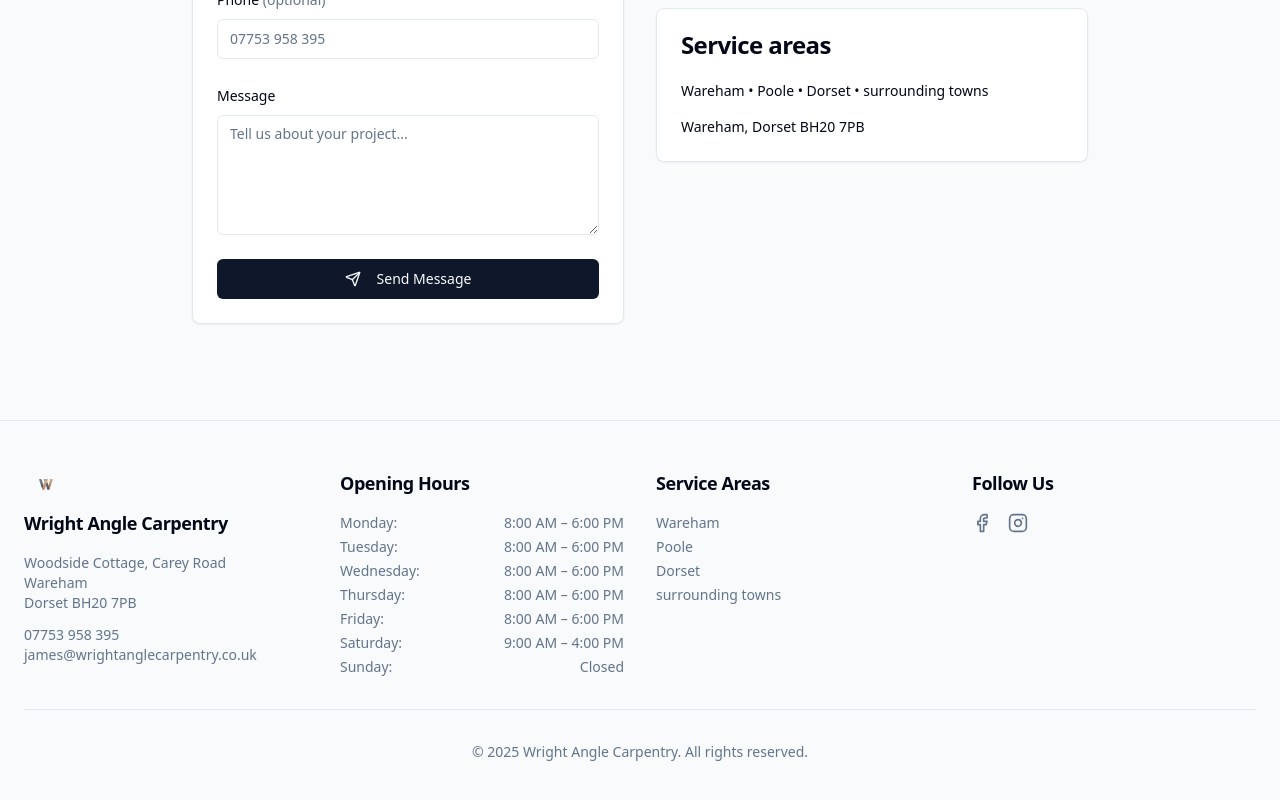
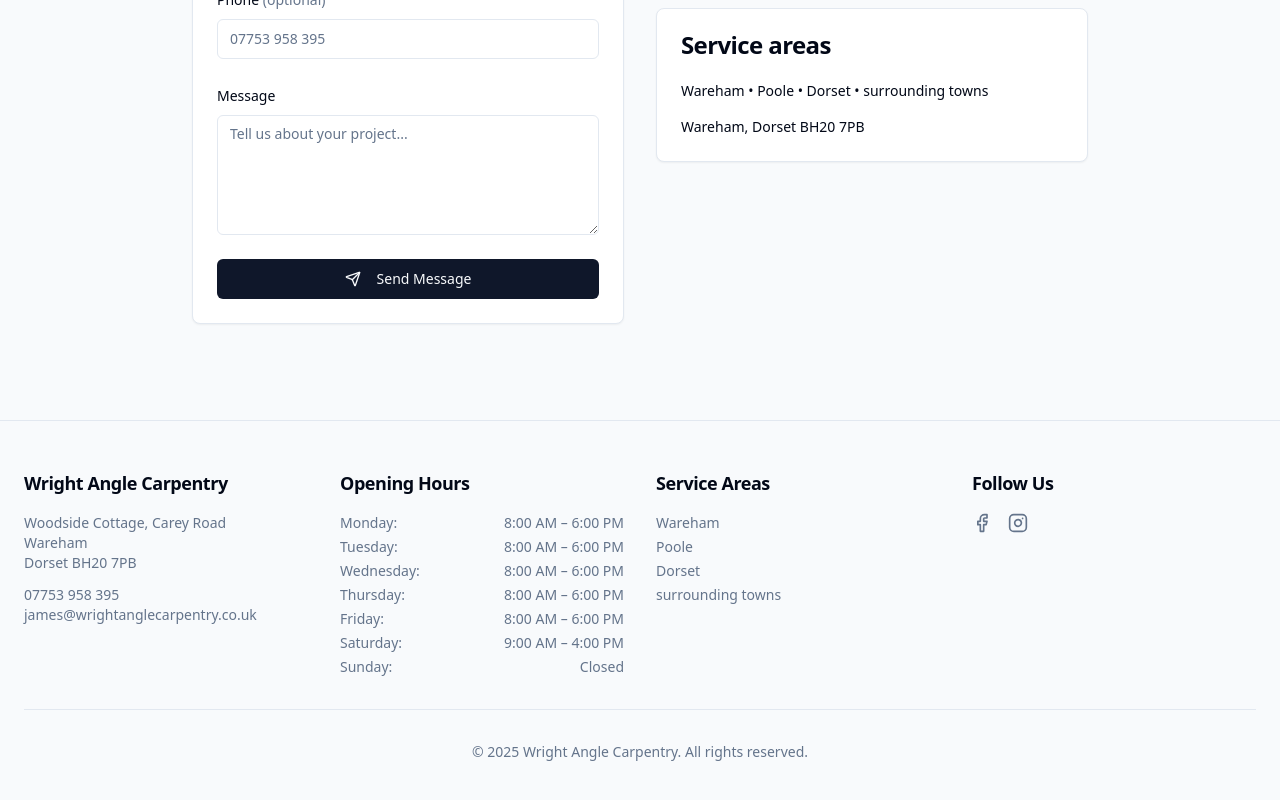
Before and after one commit to James1Law/vibe-test-carpenter-site, a React (Vite) app: page / in a window 1280 px wide. Shown: the part 4851-5651 px from the top of the page. Built offline with nearby package versions, Linux system fonts and the light colour scheme.

Commit message:
Revert "feat(footer): add small logo above company name"
This reverts commit 4343ae929041d9c39633a1fbe8b36ed34209950e.

```diff
--- a/src/components/layout/Footer.tsx
+++ b/src/components/layout/Footer.tsx
@@ -1,5 +1,4 @@
 import { Container } from '@/components/common/Container'
-import { Logo } from '@/components/common/Logo'
 import { siteData } from '@/data/site'
 import { Facebook, Instagram, Linkedin, Twitter } from 'lucide-react'
 
@@ -33,12 +32,9 @@ export function Footer() {
         <div className="grid gap-8 sm:grid-cols-2 lg:grid-cols-4">
           {/* NAP - Name, Address, Phone */}
           <div>
-            <div className="mb-4">
-              <Logo size="sm" showText={false} className="opacity-70 mb-2" />
-              <h2 id="site-footer" className="text-lg font-semibold">
-                {siteData.name}
-              </h2>
-            </div>
+            <h2 id="site-footer" className="mb-4 text-lg font-semibold">
+              {siteData.name}
+            </h2>
             <address className="text-sm not-italic text-muted-foreground">
               {siteData.address.street && <p>{siteData.address.street}</p>}
               <p>{siteData.address.city}</p>
```
